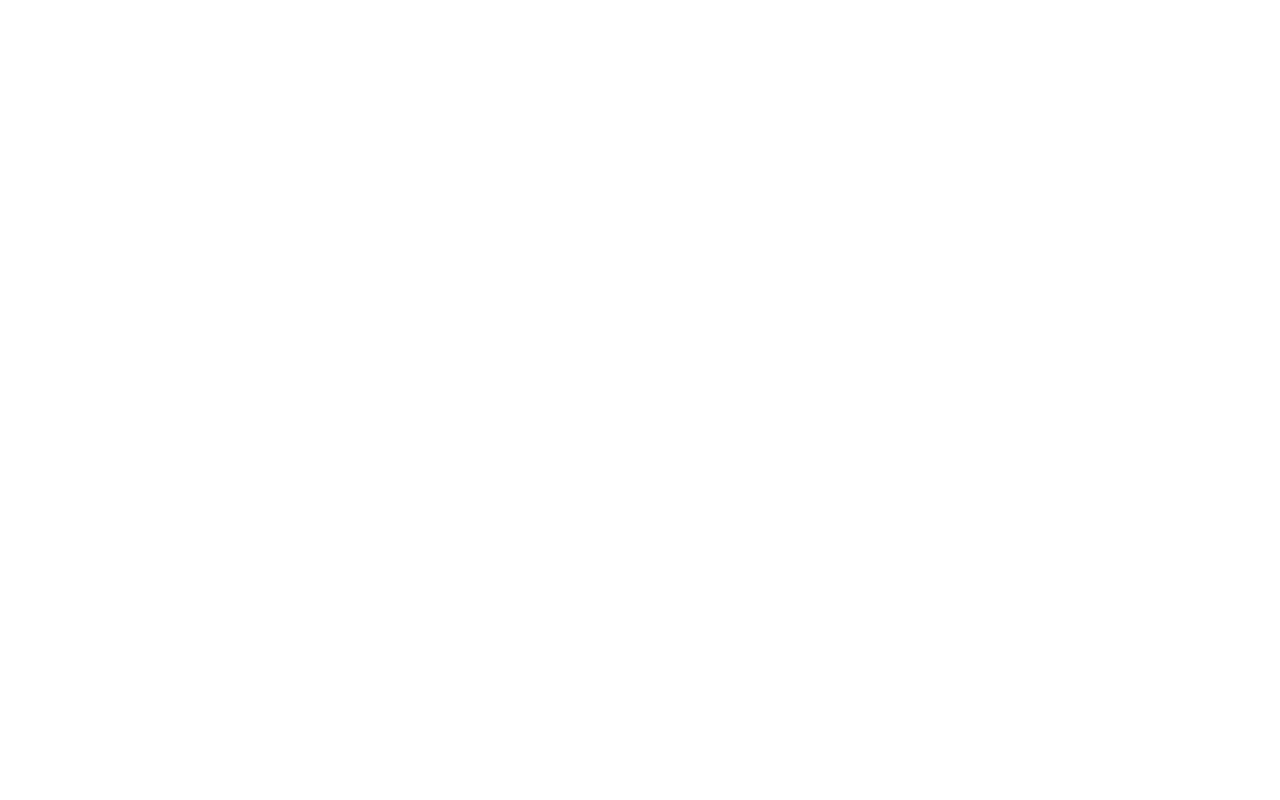
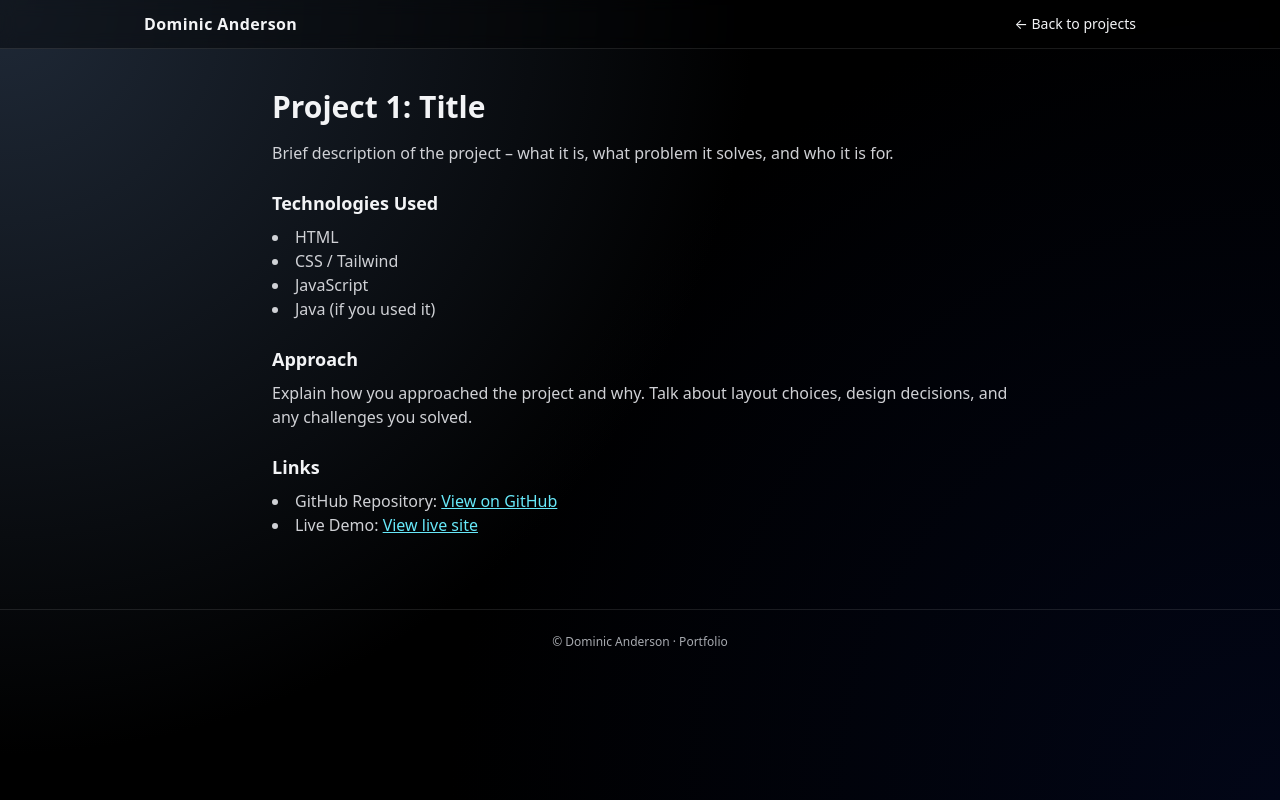
Before and after one commit to dga2102/w4-portfolio, a plain HTML site: page project-2.html in a window 1280 px wide. Drawn offline with nearby package versions, Linux system fonts and the light colour scheme.

Commit message:
added project pages

```diff
--- a/project-2.html
+++ b/project-2.html
@@ -0,0 +1,74 @@
+<!DOCTYPE html>
+<html lang="en">
+<head>
+  <meta charset="UTF-8" />
+  <meta name="viewport" content="width=device-width, initial-scale=1.0" />
+  <title>Project 1 | Dominic Anderson</title>
+
+  <script src="https://cdn.tailwindcss.com"></script>
+  <link rel="stylesheet" href="style.css" />
+</head>
+<body class="text-gray-100">
+  <div class="min-h-screen">
+
+    <!-- Simple nav -->
+    <header class="backdrop-blur bg-black/40 sticky top-0 z-20 border-b border-white/10">
+      <nav class="max-w-5xl mx-auto flex items-center justify-between px-4 py-3">
+        <a href="index.html" class="font-semibold tracking-wide">
+          Dominic Anderson
+        </a>
+        <a href="index.html#projects" class="text-xs md:text-sm hover:text-cyan-300">
+          ← Back to projects
+        </a>
+      </nav>
+    </header>
+
+    <main class="max-w-3xl mx-auto px-4 py-10 text-sm md:text-base">
+      <h1 class="text-2xl md:text-3xl font-semibold mb-4">Project 1: Title</h1>
+
+      <p class="text-gray-200/90 mb-4">
+        Brief description of the project – what it is, what problem it solves,
+        and who it is for.
+      </p>
+
+      <h2 class="text-lg font-semibold mt-6 mb-2">Technologies Used</h2>
+      <ul class="list-disc list-inside text-gray-200/90">
+        <li>HTML</li>
+        <li>CSS / Tailwind</li>
+        <li>JavaScript</li>
+        <li>Java (if you used it)</li>
+      </ul>
+
+      <h2 class="text-lg font-semibold mt-6 mb-2">Approach</h2>
+      <p class="text-gray-200/90 mb-4">
+        Explain how you approached the project and why. Talk about layout choices,
+        design decisions, and any challenges you solved.
+      </p>
+
+      <h2 class="text-lg font-semibold mt-6 mb-2">Links</h2>
+      <ul class="list-disc list-inside text-gray-200/90">
+        <li>
+          GitHub Repository:
+          <a href="https://github.com/your-username/your-project"
+             target="_blank" class="text-cyan-300 underline">
+            View on GitHub
+          </a>
+        </li>
+        <li>
+          Live Demo:
+          <a href="https://your-username.github.io/your-project"
+             target="_blank" class="text-cyan-300 underline">
+            View live site
+          </a>
+        </li>
+      </ul>
+    </main>
+
+    <footer class="border-t border-white/10 mt-8 py-6 text-center text-xs text-gray-300/80">
+      © <span id="year"></span> Dominic Anderson · Portfolio
+    </footer>
+  </div>
+
+  <script src="script.js"></script>
+</body>
+</html>
```
Also changed, not shown: index.html (+1 -4 lines), project-1.html (+1 -1 lines), project-3.html (+74 -0 lines).
